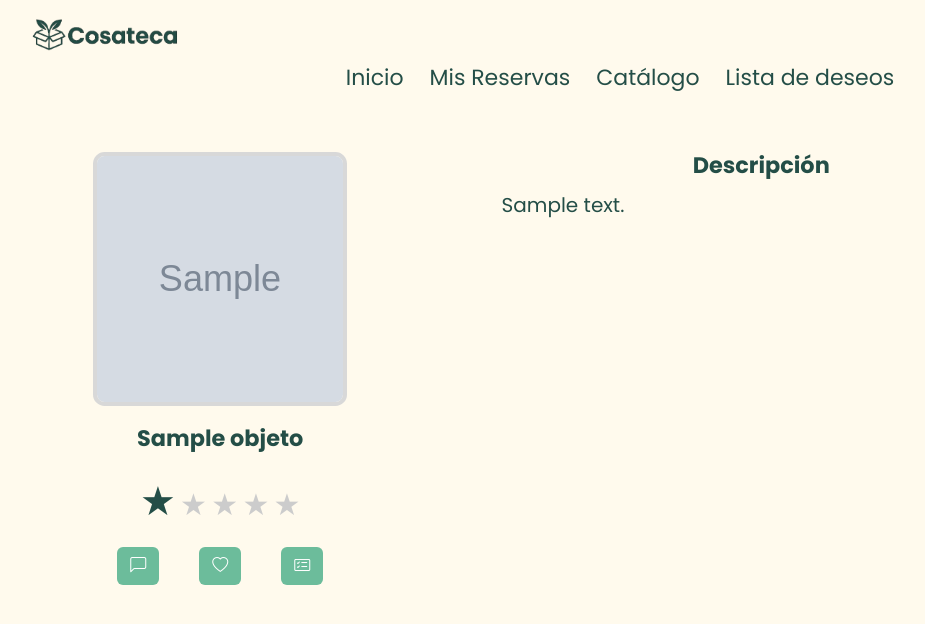
After one commit to COSATECA-TFG/Cosateca, a Django app: page /catalogo/1 in a window 1280 px wide. The commit adds this page. Shown: the top 624 px of the page, without its empty margins (20-945 px from the left). Run offline with Django 5.2, Linux system fonts and the light colour scheme; tables that the repository leaves empty hold one stand-in row (values such as "Sample post"); grey boxes marked "Sample" are stand-in pictures.

Commit message:
feat: pantalla de detalles avanzada y algunos bugs encontrados resueltos

```diff
--- a/cosateca/usuario/static/usuario/css/style.css
+++ b/cosateca/usuario/static/usuario/css/style.css
@@ -270,3 +270,58 @@ section > form > div:first-child{
     color: rgb(164, 163, 163) !important;
     opacity: 0.6 !important;
 }
+
+
+/* Detalle de objeto */
+
+.imagen_detalle_objeto {
+    margin-top: 20% !important;
+    aspect-ratio: 1/1;
+    border-radius: 0.725rem !important;
+    border: 0.3rem solid rgb(216, 216, 216) ;
+    overflow: hidden;
+
+}
+
+.imagen_detalle_objeto img {
+  width: 100%;
+  height: 100%;
+  object-fit: cover;
+}
+
+#titulo_detalle_objeto {
+  font-size: 1.4rem !important;
+  font-weight: bold;
+  color: #244E47;
+}
+
+.estrella_activa{
+  color: #244E47;
+  font-size:2.5rem;
+}
+
+.estrella_inactiva{
+  color: #ccc;
+  font-size:1.875rem;
+}
+
+.botonera_detalles_objeto > #comentario{
+  background-color: #6CBC9B !important;
+}
+
+.botonera_detalles_objeto > #valorar{
+    background-color: #6CBC9B !important;
+}
+
+.botonera_detalles_objeto > #lista_deseos{
+    background-color: #6CBC9B !important;
+}
+
+#comentario .bi, #valorar .bi, #lista_deseos .bi {
+    color: white !important;
+}
+
+.descripcion_objeto > p {
+  color: #244E47;
+
+}
--- a/cosateca/usuario/templates/catalogo.html
+++ b/cosateca/usuario/templates/catalogo.html
@@ -93,12 +93,12 @@
                             {% if h.imagen %}
                             <img src="{{ h.imagen }}" class="card-img-top" alt="{{ h.nombre }}">
                             {% endif %}
-                            <div class="card-body">
+                            <div class="card-body text-center">
                                 <h5 class="card-title">{{ h.nombre }}</h5>
-                                <p class="card-text">{{ h.descripcion }}</p>
+                                <p class="card-text">{{ h.huella_carbono }}</p>
                                 <!-- Puedes añadir más campos aquí -->
                             </div>
-                            <a href="" class="stretched-link"></a>
+                            <a href="catalogo/{{h.id}}" class="stretched-link"></a>
                         </div>
                     </div>
                     {% if forloop.counter|divisibleby:4 and not forloop.last %}
--- /dev/null
+++ b/cosateca/usuario/templates/detalle_objeto.html
@@ -0,0 +1,58 @@
+{% extends "base.html" %}
+
+{% block title %}Inicio{% endblock %}
+
+{% block content %}
+
+{% include "header.html" %}
+
+<div class="row">
+<section class="col-3 titulo-imagen">
+  <div class="ms-5">
+    <div class="imagen_detalle_objeto">
+      <img src="{{objeto.imagen}}" alt="imagen de {{objeto.nombre}}" class="">
+    </div>
+
+    <div class="d-flex justify-content-center align-items-center mt-3">
+      <span id="titulo_detalle_objeto"> {{objeto.nombre}} </span>
+    </div>
+
+    <div class="estrellas text-center mt-3">
+      {% for i in "12345" %}
+      {% if forloop.counter <= estrellas %} <span class="estrella_activa">&#9733;</span>
+        {% else %}
+        <span class="estrella_inactiva">&#9733;</span> {# Estrella vacía #}
+        {% endif %}
+        {% endfor %}
+    </div>
+
+    <div class="botonera_detalles_objeto d-flex justify-content-center align-items-center mt-3">
+      <a href="" id="comentario" class="btn me-4" ><i class="bi bi-chat-left"></i></a>
+      <a href="" id="valorar" class="btn ms-3 me-4"><i class="bi bi-heart"></i></a>
+      <a href="" id="lista_deseos" class="btn ms-3"> <i class="bi bi-card-checklist"></i></a>
+
+    </div>
+
+  </div>
+</section>
+
+<section class="col-5 descripcion_reserva">
+  <div class="descripcion_objeto mt-5 text-center">
+    <span id="titulo_detalle_objeto" class="text-center"> Descripción </span>
+
+    <p class="mt-2 text-start fs-5">{{objeto.descripcion}}</p>
+  </div>
+
+
+
+
+</section>
+
+</div>
+
+
+
+
+
+
+{% endblock %}
--- a/cosateca/usuario/urls.py
+++ b/cosateca/usuario/urls.py
@@ -11,4 +11,5 @@ urlpatterns = [
     path('menu', views.menu, name='menu'),
     path('cerrar_sesion', views.cerrar_sesion, name='cerrar_sesion'),
     path('catalogo', views.catalogo, name='catalogo'),
+    path('catalogo/<int:objeto_id>', views.detalle_objeto, name='detalle_objeto'),
 ]
--- a/cosateca/usuario/views.py
+++ b/cosateca/usuario/views.py
@@ -6,7 +6,7 @@ from objeto.models import Objeto
 from almacen.models import Almacen
 from django.contrib.auth import login, authenticate, logout
 from django.contrib.auth.decorators import login_required
-from django.db.models import Case, When, IntegerField, Value
+from django.db.models import Case, When, IntegerField, Value, Avg
 
 
 
@@ -156,3 +156,19 @@ def catalogo(request):
         if nombre:
             herramientas = herramientas.filter(nombre__icontains=nombre)
     return render(request, 'catalogo.html', {'herramientas': herramientas, 'almacenes':almacenes})
+
+
+
+def detalle_objeto(request, objeto_id):
+    objeto = Objeto.objects.get(id=objeto_id)
+
+    estrellas = objeto.valoraciones_recibidas_objeto.aggregate(
+        media_estrellas = Avg('estrellas')
+    ) ['media_estrellas'] or 0
+
+
+
+
+
+
+    return render(request, 'detalle_objeto.html', {'objeto': objeto, 'estrellas': estrellas})
```
Also changed, not shown: cosateca/usuario/forms.py (+11 -0 lines).
